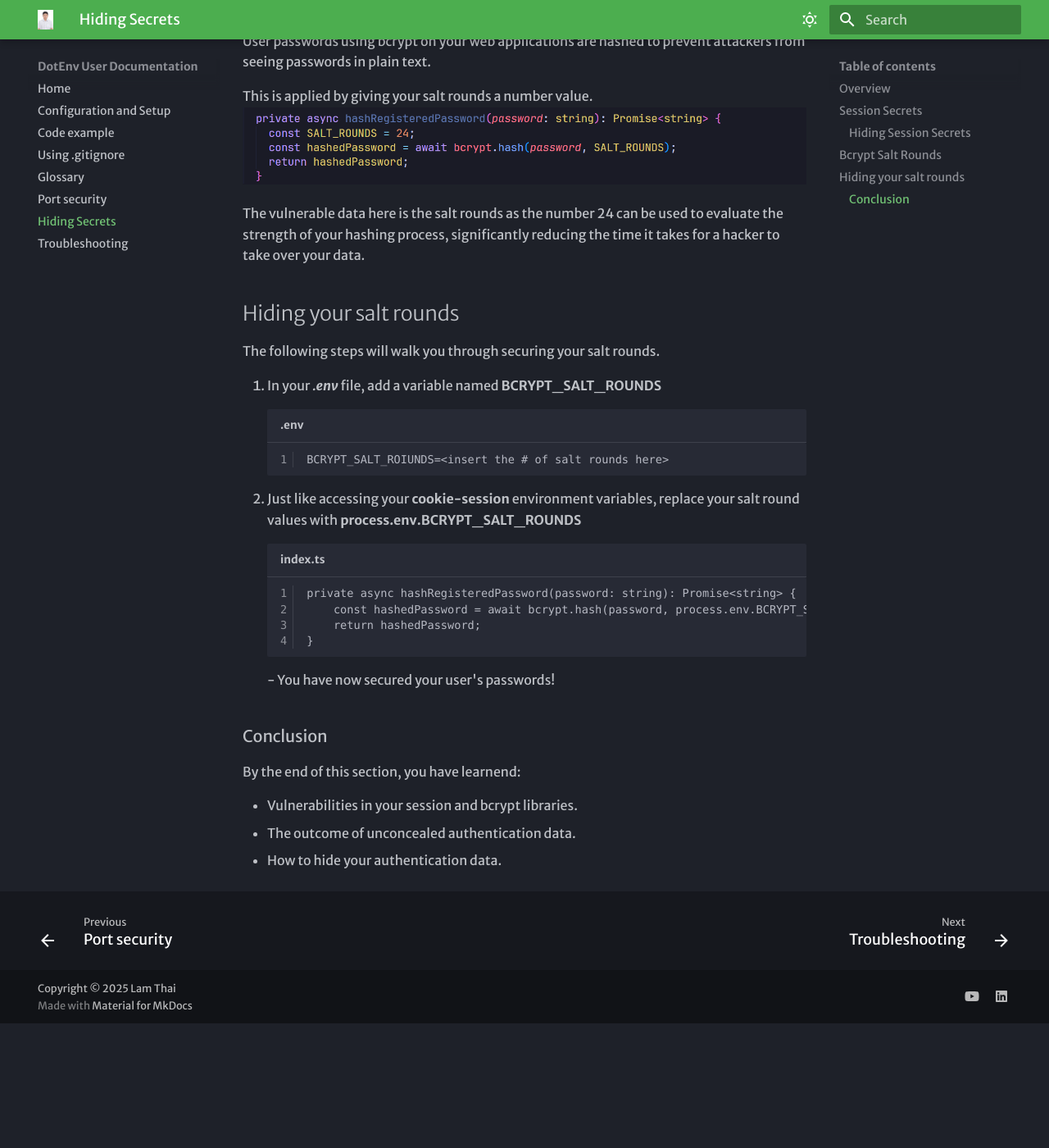
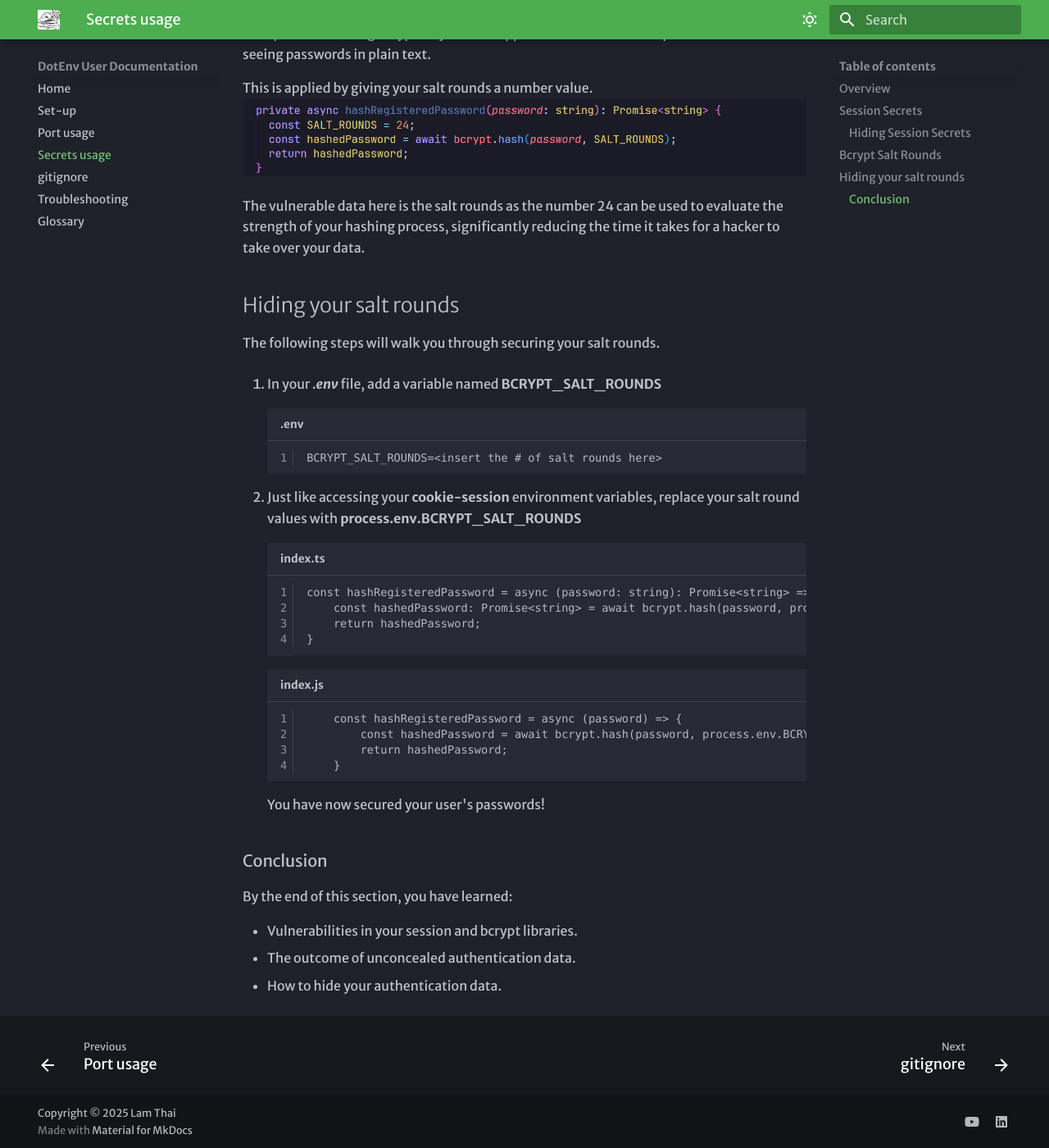
Before and after one commit to Lam-Thai/ILHT-rice-era, an MkDocs documentation site: the page built from docs/secrets.md, in a window 1280 px wide and 1400 px high, scrolled down 1611 px. Shown: the whole window at 82% size. Built offline with MkDocs 1.6.1 and Material for MkDocs 9.7.7, drawn with Linux system fonts in a browser that asks for light colours; some web fonts are replaced; before the commit the page ends 2859 px from its top, so only the background shows below that.

Commit message:
commit fifth

````diff
--- a/docs/secrets.md
+++ b/docs/secrets.md
@@ -12,7 +12,7 @@
 
 Observe the **cookie-session** middleware below:
 
-![](/assets/secrets_screenshot1.png);
+![](/assets/secrets_screenshot1.png)
 
 This code is a simple snippet of the cookie-session library containing hard-coded values into the cookie-session's name and key.
 
@@ -24,28 +24,27 @@
 
 1. Insert your values into the .env file by assigning them variables.
 
-    ```title=".env" linenums="1"
-    SESSION_NAME_SECRET="whoami"
-    SESSION_KEY_SECRET="ILHTonTOP"
-    ```
+   ```title=".env" linenums="1"
+   SESSION_NAME_SECRET="whoami"
+   SESSION_KEY_SECRET="ILHTonTOP"
+   ```
 
-    !!! note
+!!! note
 
-        Remember to follow _**.env**_ variable naming conventions, you may also want to make your secrets complex by making a long secret, adding special characters, and using uppercase/lowercase letters. This increases the time it takes for brute force attacks to succeed.
+    Remember to follow _**.env**_ variable naming conventions, you may also want to make your secrets complex by making a long secret, adding special characters, and using uppercase/lowercase letters. This increases the time it takes for brute force attacks to succeed.
 
 2. Apply your environment variables into your session options object.
 
-    ```title="index.ts" linenums="1"
-    import cookieSession from "cookie-session"
+   ```title="index.ts" linenums="1"
+   import cookieSession from "cookie-session"
 
-    app.use(cookieSession({
-        name: process.env.SESSION_NAME_SECRET
-        keys: [process.env.SESSION_KEY_SECRET]
-    }));
+   app.use(cookieSession({
+      name: process.env.SESSION_NAME_SECRET
+      keys: [process.env.SESSION_KEY_SECRET]
+   }));
+   ```
 
-    ```
-    Congratulations, you have secured your cookie-sessions
-
+   Congratulations, you have secured your cookie-sessions
 
 ## Bcrypt Salt Rounds
 
@@ -57,25 +56,33 @@
 The vulnerable data here is the salt rounds as the number 24 can be used to evaluate the strength of your hashing process, significantly reducing the time it takes for a hacker to take over your data.
 
 ## Hiding your salt rounds
+
 The following steps will walk you through securing your salt rounds.
 
-1. In your _**.env**_ file, add a variable named **BCRYPT_SALT_ROUNDS**
+1.  In your _**.env**_ file, add a variable named **BCRYPT_SALT_ROUNDS**
+
     ```title=".env" linenums="1"
-    BCRYPT_SALT_ROIUNDS=<insert the # of salt rounds here>
+    BCRYPT_SALT_ROUNDS=<insert the # of salt rounds here>
     ```
-2. Just like accessing your **cookie-session** environment variables, replace your salt round values with **process.env.BCRYPT_SALT_ROUNDS**
 
+2.  Just like accessing your **cookie-session** environment variables, replace your salt round values with **process.env.BCRYPT_SALT_ROUNDS**
     ```title="index.ts" linenums="1"
-    private async hashRegisteredPassword(password: string): Promise<string> {
-        const hashedPassword = await bcrypt.hash(password, process.env.BCRYPT_SALT_ROUNDS);
-        return hashedPassword;
+    const hashRegisteredPassword = async (password: string): Promise<string> => {
+    	const hashedPassword: Promise<string> = await bcrypt.hash(password, process.env.BCRYPT_SALT_ROUNDS);
+    	return hashedPassword;
     }
     ```
-- You have now secured your user's passwords!
+    ```title="index.js" linenums="1"
+    	const hashRegisteredPassword = async (password) => {
+    		const hashedPassword = await bcrypt.hash(password, process.env.BCRYPT_SALT_ROUNDS);
+    		return hashedPassword;
+    	}
+    ```
+    You have now secured your user's passwords!
 
 ### Conclusion
-By the end of this section, you have learnend:
 
+By the end of this section, you have learned:
 
 - Vulnerabilities in your session and bcrypt libraries.
 - The outcome of unconcealed authentication data.
--- a/mkdocs.yml
+++ b/mkdocs.yml
@@ -1,5 +1,14 @@
 site_name: DotEnv User Documentation
 site_url: https://sitename.example
+nav:
+    - Home: index.md
+    - Set-up: Dotenv-Configuration.md
+    - Port usage: port.md
+    - Secrets usage: secrets.md
+    - gitignore: gitignore.md
+    - Troubleshooting: troubleshooting.md
+    - Glossary: glossary.md
+
 theme:
   name: material
   font:
@@ -8,10 +17,8 @@
   features:
     - content.tabs.link
 
-
-
-  logo: assets/image.jpg
-  favicon: assets/fav.jpg
+  logo: assets/image.png
+  favicon: assets/image.png
   features:
     - navigation.footer
   palette:
````
Also changed, not shown: docs/Dotenv-Configuration.md (+10 -5 lines), docs/code-example.md (deleted, +0 -26 lines), docs/index.md (+4 -2 lines), docs/port.md (+3 -3 lines), docs/troubleshooting.md (+18 -10 lines), docs/assets/console_error.png (added), docs/assets/debug_mode.png (added), docs/assets/portwrong.png (added).
